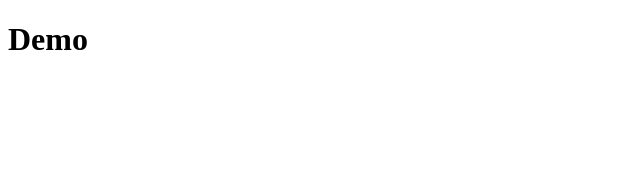
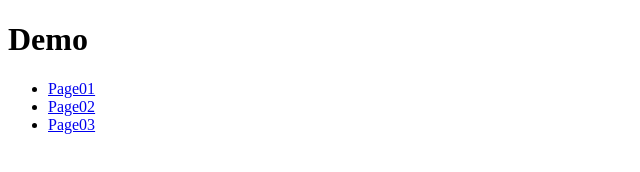
Before and after one commit to PhearomChea/demo_branch, a plain HTML site: page index.html in a window 1280 px wide. Shown: the whole page, without its empty margins (0-640 px from the left). Drawn offline with Linux system fonts and the light colour scheme.

Commit message:
link file to index html

```diff
--- a/index.html
+++ b/index.html
@@ -8,5 +8,10 @@
 </head>
 <body>
     <h1>Demo</h1>
+    <ul>
+        <li><a href="page1.html">Page01</a></li>
+        <li><a href="page2.html">Page02</a></li>
+        <li><a href="page3.html">Page03</a></li>
+    </ul>
 </body>
 </html>
```
Also changed, not shown: page1.html (added), page2.html (added), page3.html (added).
